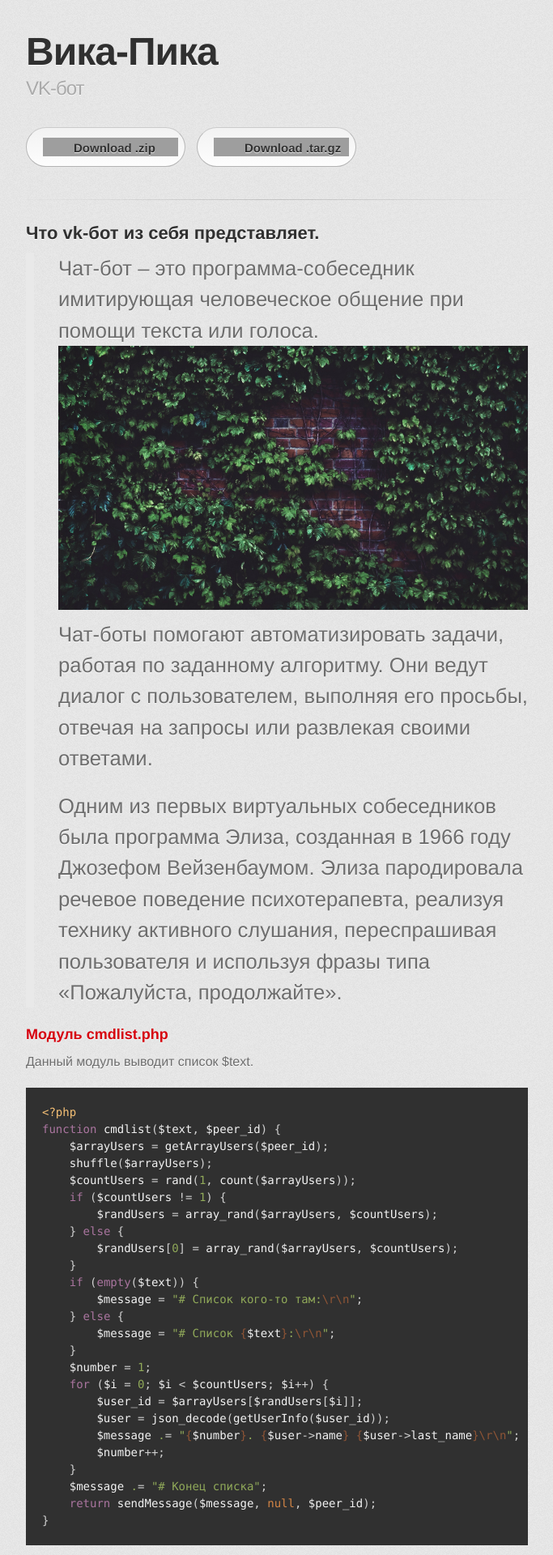
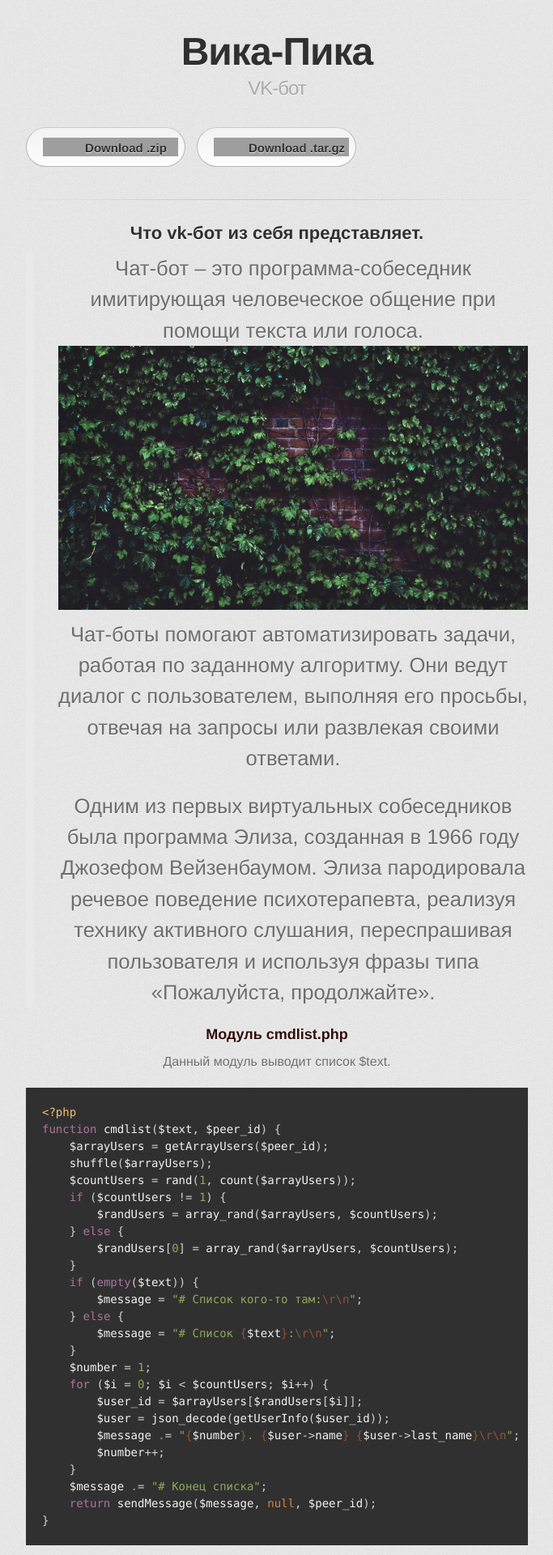
Before and after one commit to fplve/vika, a Jekyll site: the page built from index.md, in a window 1280 px wide. Shown: the top 1920 px of the page at 81% size, without its empty margins (298-981 px from the left). Built offline with Jekyll 4.4.1, drawn with Linux system fonts in a browser that asks for light colours; some web fonts are replaced; our own code applies the rules of GitHub Pages for plain Markdown files; grey boxes are pictures that could not be loaded.

Commit message:
видео... должно быть

```diff
--- a/_layouts/default.html
+++ b/_layouts/default.html
@@ -68,5 +68,8 @@
         ga('send', 'pageview');
       </script>
     {% endif %}
+	<video width = "720" height = "480" controls>
+		<source src = "https://github.com/fplve/vika/raw/gh-pages/assets/images/chat-bot_original.mp4">
+	</video>
   </body>
 </html>
--- a/_sass/jekyll-theme-tactile.scss
+++ b/_sass/jekyll-theme-tactile.scss
@@ -245,6 +245,7 @@ form {
 
 h1 {
   font-size: 32px;
+  text-align:  center;
 }
 
 h2 {
@@ -252,13 +253,15 @@ h2 {
   font-size: 22px;
   font-weight: bold;
   color: #303030;
+  text-align:  center;
 }
 
 h3 {
   margin-bottom: 8px;
   font-size: 18px;
   font-weight: bold;
-  color: #d5000d;
+  color: #300b09;
+  text-align:  center;
 }
 
 h4 {
@@ -280,14 +283,17 @@ h6 {
 p {
   margin-bottom: 20px;
   font-weight: 300;
+  text-align:  center;
 }
 
 a {
   text-decoration: none;
+  text-align:  center;
 }
 
 p a {
   font-weight: 400;
+  text-align:  center;
 }
 
 blockquote {
```
Also changed, not shown: 1 other file.
